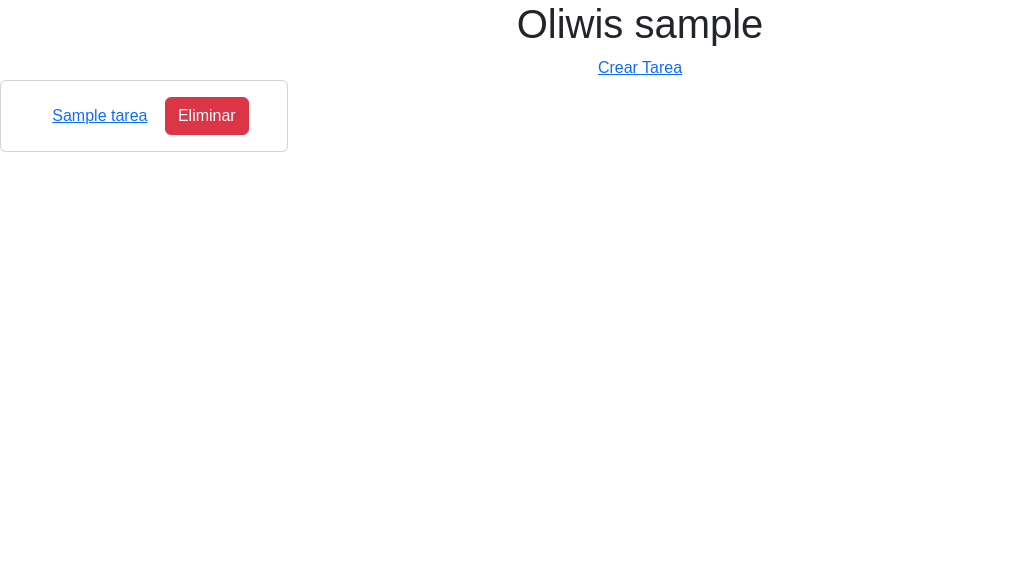
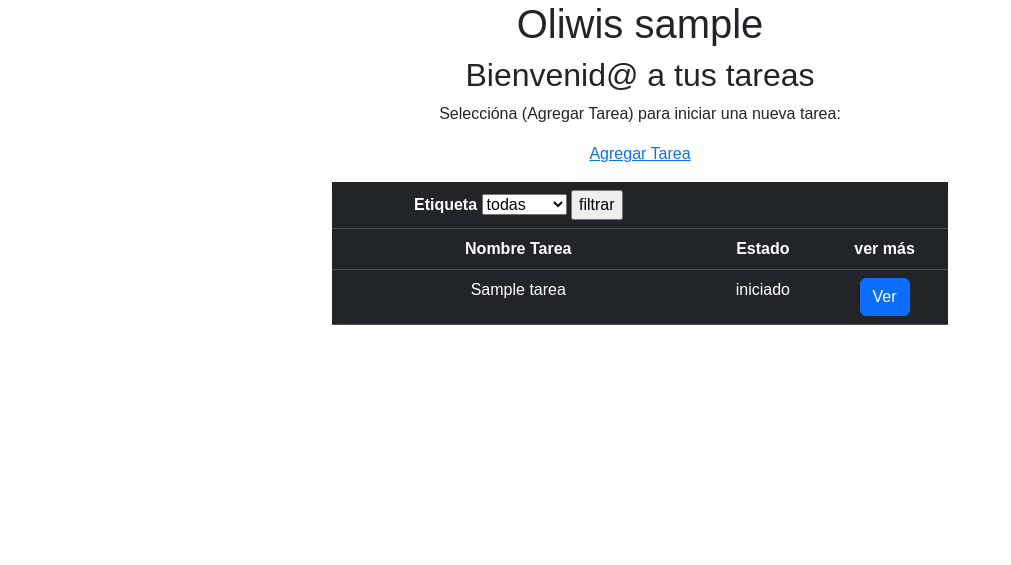
Before and after one commit to Caterinmendez/modulo7, a Django app: page /home/ in a window 1280 px wide. Shown: the part 56-621 px from the top of the page, without its empty margins (0-1011 px from the left). Run offline with Django 4.2, Linux system fonts and the light colour scheme; a user stored in the database is signed in; tables that the repository leaves empty hold one stand-in row (values such as "Sample post").

Commit message:
individua_4 modulo 7

```diff
--- a/taskmaster/tareas/forms/tareas/forms.py
+++ b/taskmaster/tareas/forms/tareas/forms.py
@@ -1,6 +1,7 @@
 from django.forms import ModelForm
 from django import forms
 from ...models import Tarea
+from django.utils import timezone
 
 
 
@@ -8,3 +9,6 @@ class TareaForm(ModelForm):
     class Meta:
         model = Tarea
         fields = ['titulo', 'descripcion', 'vencimiento','identificador', 'etiqueta_tarea', 'estados',]
+        widgets = {
+            'vencimiento': forms.DateInput( attrs={'type': 'date' , 'value': f'{timezone.now().date()}'}),
+        }
--- a/taskmaster/tareas/static/tareas/style/style.css
+++ b/taskmaster/tareas/static/tareas/style/style.css
@@ -33,3 +33,7 @@ footer ul li a {
     text-decoration: none;
     color: white;
 }
+
+#miModalBody {
+    text-align: justify;
+}
--- a/taskmaster/tareas/templates/tareas/home.html
+++ b/taskmaster/tareas/templates/tareas/home.html
@@ -1,25 +1,94 @@
 {% extends 'tareas/layouts/base.html' %}
 {% load static %}
+
 
 {% block content %}
 <h1>Oliwis {{user.username}} </h1>
 
-<a href="{% url 'crearTarea' %}">Crear Tarea</a>
+<h2>Bienvenid@ a tus tareas</h2>
+<p>Seleccióna (Agregar Tarea) para iniciar una nueva tarea:</p>
 
+<a href="{% url 'crearTarea' %}">Agregar Tarea</a>
+
+<div class="container col-6 mt-3" >
+
+    <table class="table table-dark table-hover">
+
+      <thead>
+        <tr>
+          <th>
+            <form method="GET">
+                <label for="etiqueta_tarea">Etiqueta</label>
+                <select name="etiqueta_tarea" id="etiqueta_tarea">
+                    <option value="">todas</option>
+                    <option value="1">prueba</option>
+                    <option value="3">deportes</option>
+                    <option value="4">estudios</option>
+                    <option value="5">otro</option>
+                </select>
+                <input type="submit" value="filtrar">
+            </form>
+         </th>
+          <th></th>
+          <th></th>
+
+        </tr>
+      </thead>
+      <thead>
+        <tr>
+          <th>Nombre Tarea </th>
+          <th>Estado</th>
+          <th>ver más</th>
+        </tr>
+      </thead>
+
+      <tbody>
         {% for tarea in context %}
-    <div class="card" style="width: 18rem;">
-        <div class="card-body">
-            <form action="{% url 'editarTarea' tarea.id %}" method='POST' style="display: inline;">
+        <tr>
+          <td>{{ tarea.titulo }}</td>
+          <td>{{ tarea.estados }}</td>
+
+          <td><button type="button" class="btn btn-primary" data-bs-toggle="modal" data-bs-target="#exampleModal{{ tarea.id }}">
+           Ver
+        </button></td>
+
+        </tr>
+        <div class="modal fade" id="exampleModal{{ tarea.id }}" tabindex="-1" aria-labelledby="exampleModalLabel{{ tarea.id }}" aria-hidden="true">
+            <div class="modal-dialog">
+                <div class="modal-content">
+                    <div class="modal-header">
+                        <h1 class="modal-title fs-5" id="exampleModalLabel{{ tarea.id }}">{{ tarea.titulo }}</h1>
+                        <button type="button" class="btn-close" data-bs-dismiss="modal" aria-label="Close"></button>
+                    </div>
+                    <div class="modal-body">
+                        <h3> Descripción = {{ tarea.descripcion }}</h3>
+                        <h3> <img src="{% static "tareas/img/calendario.png" %}" alt="Avatar Logo" style="width:40px;" class="rounded-pill">  {{ tarea.vencimiento }}  </h3>
+                        <h3> <div class="spinner-border text-info"></div> {{ tarea.estados }} </h3>
+                        <h3> Usuario = {{ tarea.identificador }}</h3>
+                        <h3> Nombre de tu tarea = {{ tarea.etiqueta_tarea }}</h3>
+                    </div>
+                    <div class="modal-footer">
+                        <button type="button" class="btn btn-danger" data-bs-dismiss="modal">Retornar</button>
+                        <form action="{% url 'cambiarEstado' tarea.id %}" method='POST' style="display: inline;">
                             {% csrf_token %}
-                <button class="btn btn-link" type="submit">{{tarea.titulo}}</button>
+                            <button class="btn btn-danger" type="submit">Completar</button>
                         </form>
                         <form action="{% url 'eliminarTarea' tarea.id %}" method='POST' style="display: inline;">
                             {% csrf_token %}
                             <button class="btn btn-danger" type="submit">Eliminar</button>
                         </form>
+                        <a href="{% url 'editarTarea' tarea.id %}" class="btn btn-link">Editar</a>
+                    </div>
+                </div>
             </div>
         </div>
         {% endfor %}
+        </tbody>
+
+    </table>
+  </div>
+
+
 
 
 {% endblock content %}
--- a/taskmaster/tareas/templates/tareas/layouts/partials/editarTarea.html
+++ b/taskmaster/tareas/templates/tareas/layouts/partials/editarTarea.html
@@ -1,12 +1,13 @@
 {% load static %}
 {% block content %}
+
 
     <div class="container">
         <h2>EDITAR TAREA</h2>
         <form action="" method='POST'>
             {% csrf_token %}
             {{form.as_p}}
-            <button type="submit">editar</button>
+            <button type="submit">Guardar</button>
         </form>
     </div>
 
--- a/taskmaster/tareas/urls.py
+++ b/taskmaster/tareas/urls.py
@@ -1,14 +1,14 @@
 from django.contrib import admin
 from django.urls import path, include
 from . import views
-from .views import CrearListaTarea, CrearTarea, EditarTarea, EiminarTarea
+from .views import PostUpdateView, EiminarTarea, TareaListView
 
 
 urlpatterns = [
     path('', views.index, name='index'),
-    path('home/', views.listarTarea, name='home'),
-    path('crearTarea/', CrearTarea.as_view(), name='crearTarea'),
-    path('editarTarea/<pk>/', EditarTarea.as_view(), name= 'editarTarea'),
+    path('home/', TareaListView.as_view(), name='home'),
+    path('crearTarea/', views.crearTarea, name='crearTarea'),
+    path('editarTarea/<pk>/', PostUpdateView.as_view(), name= 'editarTarea'),
     path('eliminarTarea/<pk>/', EiminarTarea.as_view(), name= 'eliminarTarea'),
-
+    path('cambiarEstado/<id>/', views.cambiarEstado, name= 'cambiarEstado'),
 ]
--- a/taskmaster/tareas/views.py
+++ b/taskmaster/tareas/views.py
@@ -1,6 +1,6 @@
-from django.shortcuts import render
+from django.shortcuts import render, redirect
 from django.urls import reverse_lazy
-from django.views.generic import ListView, CreateView, UpdateView, DeleteView
+from django.views.generic import UpdateView, DeleteView, View
 from .models import Tarea
 from .forms.tareas.forms import TareaForm
 
@@ -8,41 +8,62 @@ from .forms.tareas.forms import TareaForm
 def index(request):
     return render(request,"tareas/index.html")
 
-"""def home(request):
-    return render(request,"tareas/home.html")"""
 
-class CrearListaTarea(ListView):
-    model = Tarea
-    template_name = 'tareas/home.html'
-    context_objects_name = 'context'
+def crearTarea(request):
+    form = TareaForm()
+    if request.method == 'POST':
+        form = TareaForm(request.POST)
 
-    def get_queryset(self):
-        queryset = super().get_queryset()
-        filtro = self.request.GET.get('filtro')
+        if form.is_valid():
+            titulo = form.cleaned_data["titulo"]
+            descripcion = form.cleaned_data["descripcion"]
+            vencimiento = form.cleaned_data["vencimiento"]
+            estados = form.cleaned_data["estados"]
+            identificador = form.cleaned_data["identificador"]
+            etiqueta_tarea = form.cleaned_data["etiqueta_tarea"]
 
-        if filtro:
-            queryset = queryset.filter(titulo__contains=filtro)
-
-        return queryset
+            post = Tarea(
+                titulo = titulo,
+                descripcion = descripcion,
+                vencimiento = vencimiento,
+                estados = estados,
+                identificador = identificador,
+                etiqueta_tarea = etiqueta_tarea,
+            )
+            post.save()
+            return redirect('home')
+        else:
+            return render(request, 'tareas/layouts/partials/crearTarea.html', {"form":form})
+    return render(request, 'tareas/layouts/partials/crearTarea.html', {"form":form})
 
 
-class CrearTarea(CreateView):
-    model = Tarea
-    form_class = TareaForm
-    template_name = 'tareas/layouts/partials/crearTarea.html'
-    success_url = reverse_lazy('home')
-
-class EditarTarea(UpdateView):
+class PostUpdateView(UpdateView):
     model = Tarea
     form_class = TareaForm
     template_name = 'tareas/layouts/partials/editarTarea.html'
     success_url = reverse_lazy('home')
+
 
 class EiminarTarea(DeleteView):
     model = Tarea
     success_url = reverse_lazy('home')
 
 
-def listarTarea(request):
-    tarea = Tarea.objects.all()
-    return render(request, 'tareas/home.html' ,{"context": tarea})
+class TareaListView(View):
+    def get(self, request):
+        queryset = Tarea.objects.filter(identificador=request.user)
+        etiqueta_tarea = request.GET.get('etiqueta_tarea')
+
+        if etiqueta_tarea:
+            queryset = queryset.filter(etiqueta_tarea=etiqueta_tarea)
+
+        return render(request, 'tareas/home.html', {"context": queryset})
+
+
+
+def cambiarEstado(request, id):
+    tarea = Tarea.objects.get(pk=id)
+    if request.method == "POST":
+        tarea.estados = 'meta cumplida'
+        tarea.save()
+        return redirect('home')
```
Also changed, not shown: taskmaster/tareas/static/tareas/img/calendario.png (added). Lines whose indentation alone changed are shown as unchanged.
